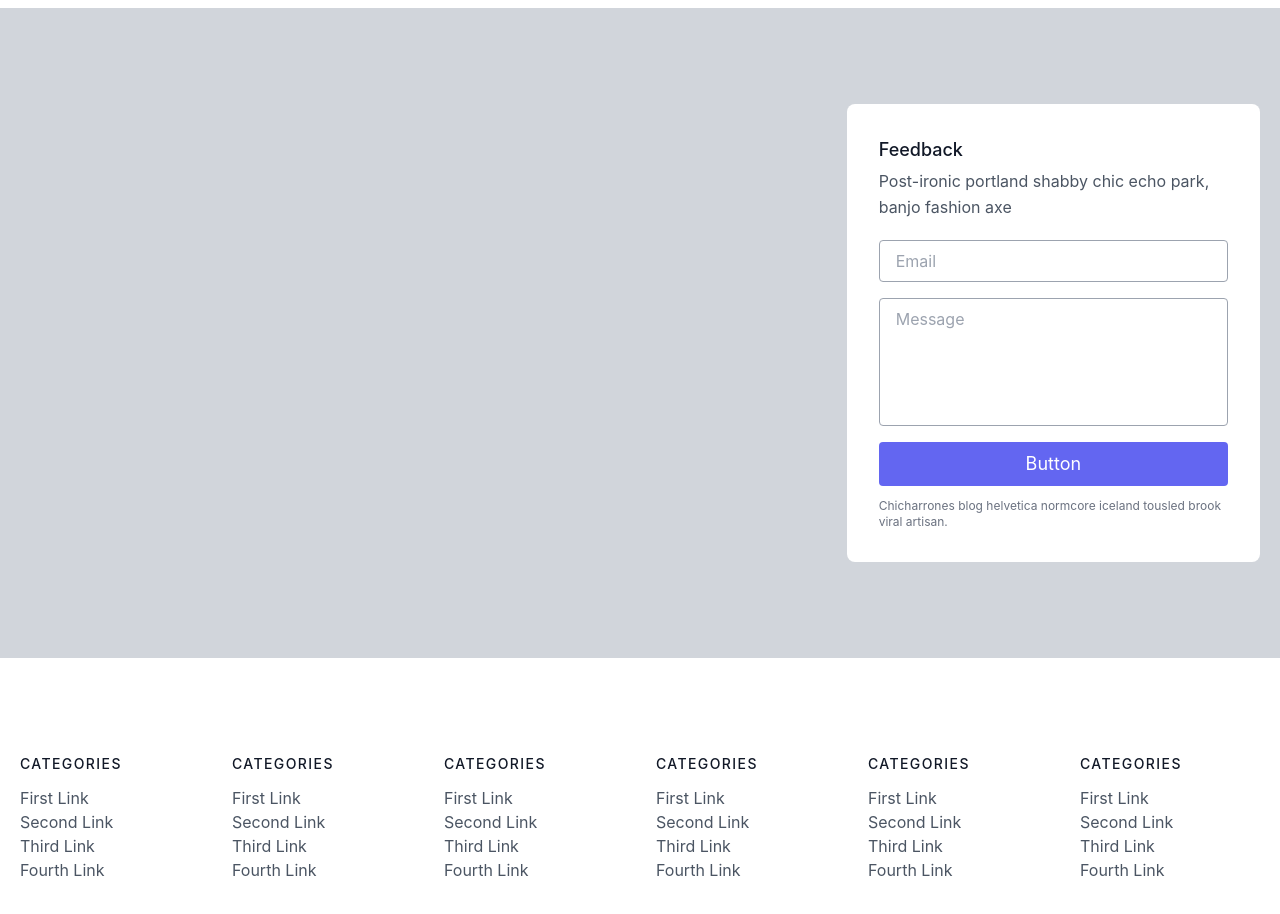
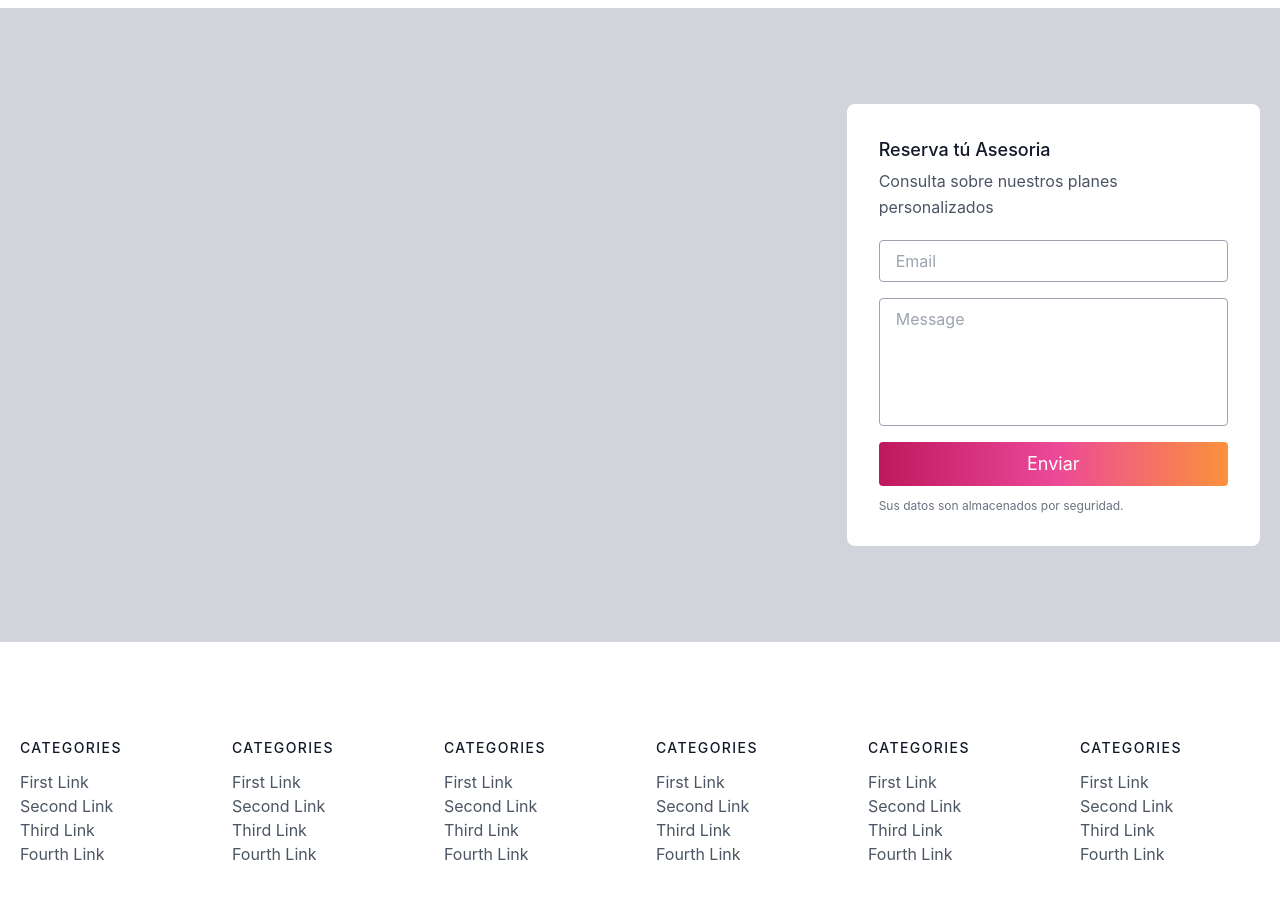
Before and after one commit to MCFigue/web-agencia-marketing, a React (Create React App) app: page / in a window 1280 px wide. Shown: the part 4020-4934 px from the top of the page. Built offline with nearby package versions, Linux system fonts and the light colour scheme.

Commit message:
subida de Contacto

```diff
--- a/src/App.js
+++ b/src/App.js
@@ -472,12 +472,12 @@ function App() {
           </div>
           <div className="container px-5 py-24 mx-auto flex">
             <div className="lg:w-1/3 md:w-1/2 bg-white rounded-lg p-8 flex flex-col md:ml-auto w-full mt-10 md:mt-0 relative z-10">
-              <h2 className="text-gray-900 text-lg mb-1 font-medium title-font">Feedback</h2>
-              <p className="leading-relaxed mb-5 text-gray-600">Post-ironic portland shabby chic echo park, banjo fashion axe</p>
-              <input className="bg-white rounded border border-gray-400 focus:outline-none focus:border-indigo-500 text-base px-4 py-2 mb-4" placeholder="Email" type="email" />
-              <textarea className="bg-white rounded border border-gray-400 focus:outline-none h-32 focus:border-indigo-500 text-base px-4 py-2 mb-4 resize-none" placeholder="Message"></textarea>
-              <button className="text-white bg-indigo-500 border-0 py-2 px-6 focus:outline-none hover:bg-indigo-600 rounded text-lg">Button</button>
-              <p className="text-xs text-gray-500 mt-3">Chicharrones blog helvetica normcore iceland tousled brook viral artisan.</p>
+              <h2 className="text-gray-900 text-lg mb-1 font-medium title-font">Reserva tú Asesoria</h2>
+              <p className="leading-relaxed mb-5 text-gray-600">Consulta sobre nuestros planes personalizados</p>
+              <input className="bg-white rounded border border-gray-400 focus:outline-none focus:border-pink-700 text-base px-4 py-2 mb-4" placeholder="Email" type="email" />
+              <textarea className="bg-white rounded border border-gray-400 focus:outline-none h-32 focus:border-pink-700 text-base px-4 py-2 mb-4 resize-none" placeholder="Message"></textarea>
+              <button className="text-white bg-gradient-to-r from-pink-700 via-pink-500 to-orange-400 border-0 py-2 px-6 focus:outline-none hover:bg-pink-700 rounded text-lg">Enviar</button>
+              <p className="text-xs text-gray-500 mt-3">Sus datos son almacenados por seguridad.</p>
             </div>
           </div>
         </section>
```
